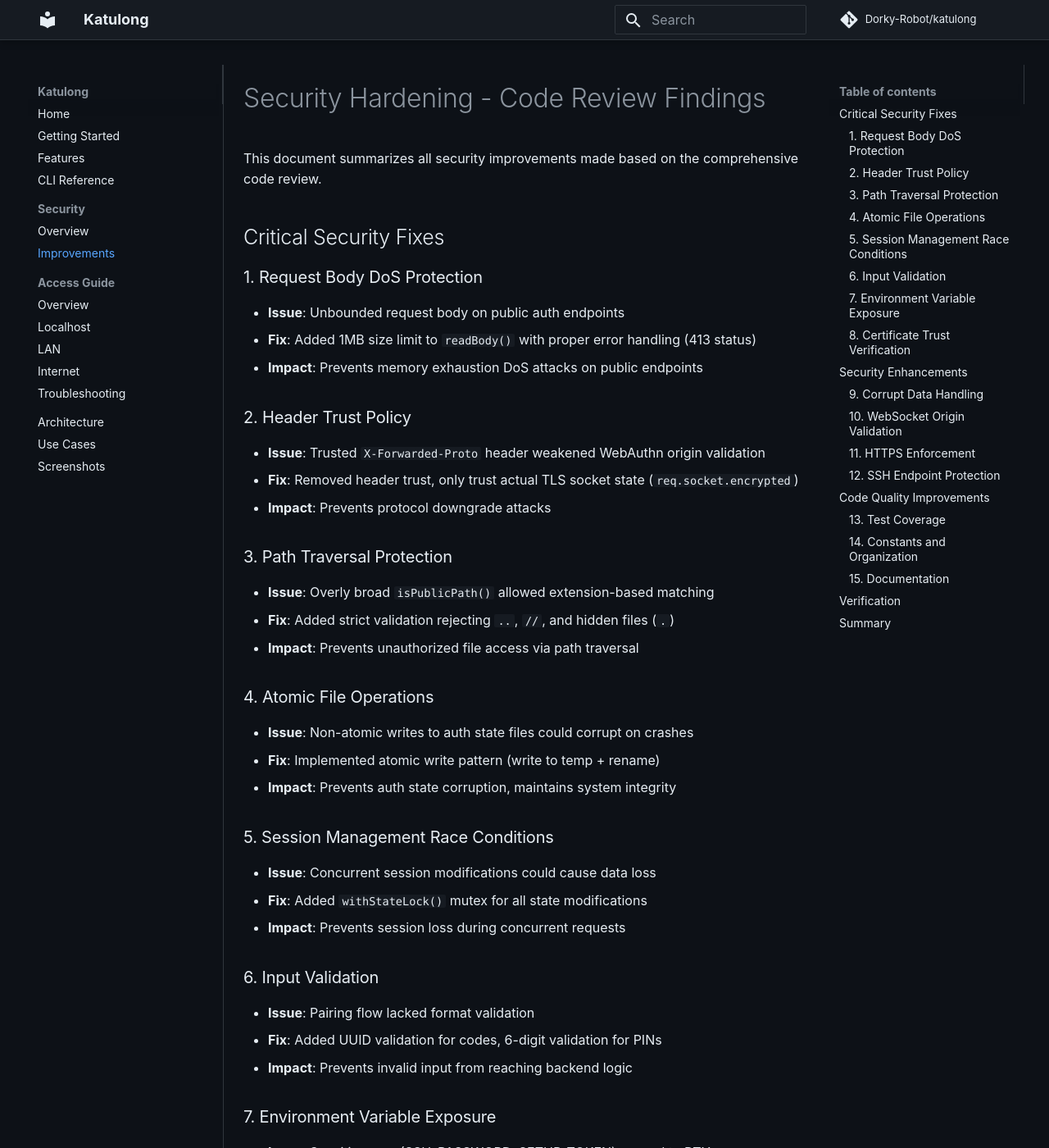
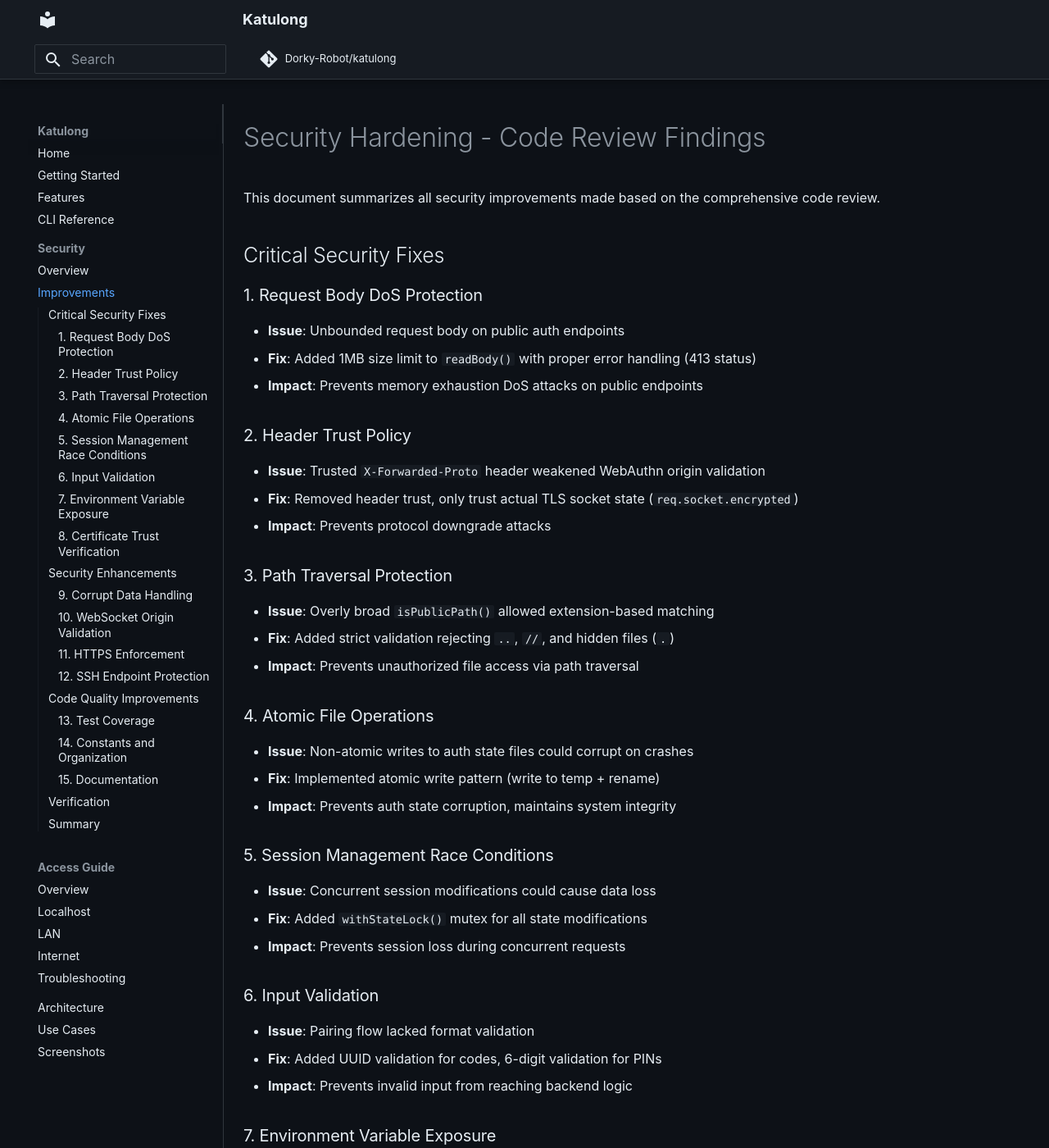
Before and after one commit to Dorky-Robot/katulong, an MkDocs documentation site: the page built from docs/security/improvements.md, in a window 1280 px wide and 1400 px high. Shown: the whole window at 82% size. Built offline with MkDocs 1.6.1 and Material for MkDocs 9.7.7, drawn with Linux system fonts in a browser that asks for light colours; comment, search, counter and statistics services are not loaded.

Commit message:
docs: integrate TOC into sidebar, add smooth scrolling, lower sidebar breakpoint

```diff
--- a/docs/assets/css/dorkyrobot-theme.css
+++ b/docs/assets/css/dorkyrobot-theme.css
@@ -123,3 +123,34 @@
 [data-md-color-scheme="slate"] .md-typeset hr {
   border-bottom-color: #30363d;
 }
+
+/* Smooth scrolling for TOC anchor links */
+html {
+  scroll-behavior: smooth;
+}
+
+/* Offset anchors below the fixed header */
+:target {
+  scroll-margin-top: 4rem;
+}
+
+/* Integrated TOC: visually separate page sections from nav items */
+[data-md-color-scheme="slate"] .md-nav--integrated .md-nav__link {
+  font-size: 0.7rem;
+}
+
+/* Show left sidebar at narrower widths (default is 76.25em / ~1220px) */
+@media screen and (min-width: 48em) {
+  .md-sidebar--primary {
+    display: block;
+    position: sticky;
+    top: 0;
+  }
+  .md-header__button[for="__drawer"] {
+    display: none;
+  }
+  .md-grid {
+    display: grid;
+    grid-template-columns: 12.1rem minmax(0, 1fr);
+  }
+}
--- a/mkdocs.yml
+++ b/mkdocs.yml
@@ -23,6 +23,7 @@ theme:
     - content.code.copy
     - content.code.annotate
     - toc.follow
+    - toc.integrate
 
 plugins:
   - search
```
